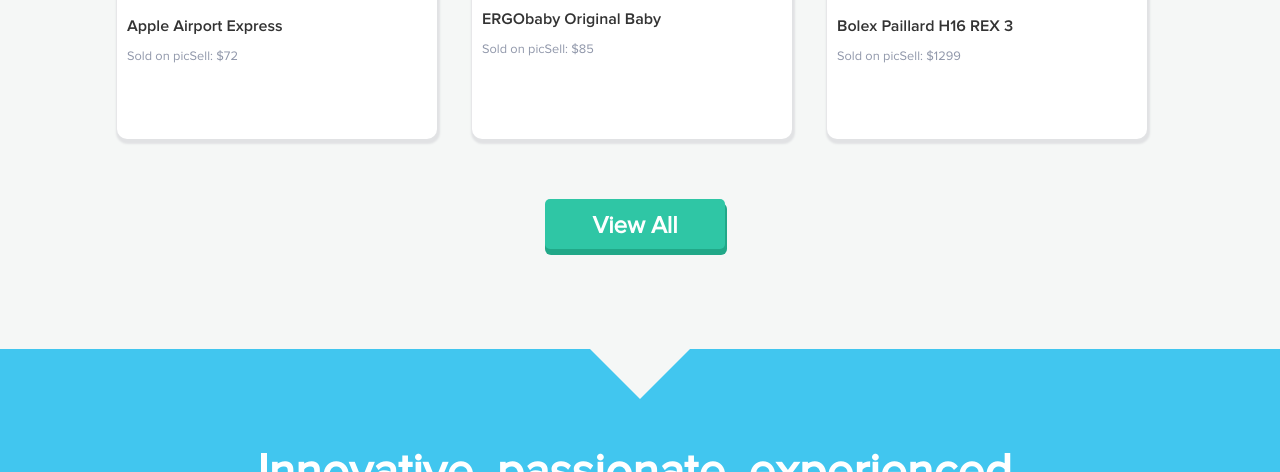
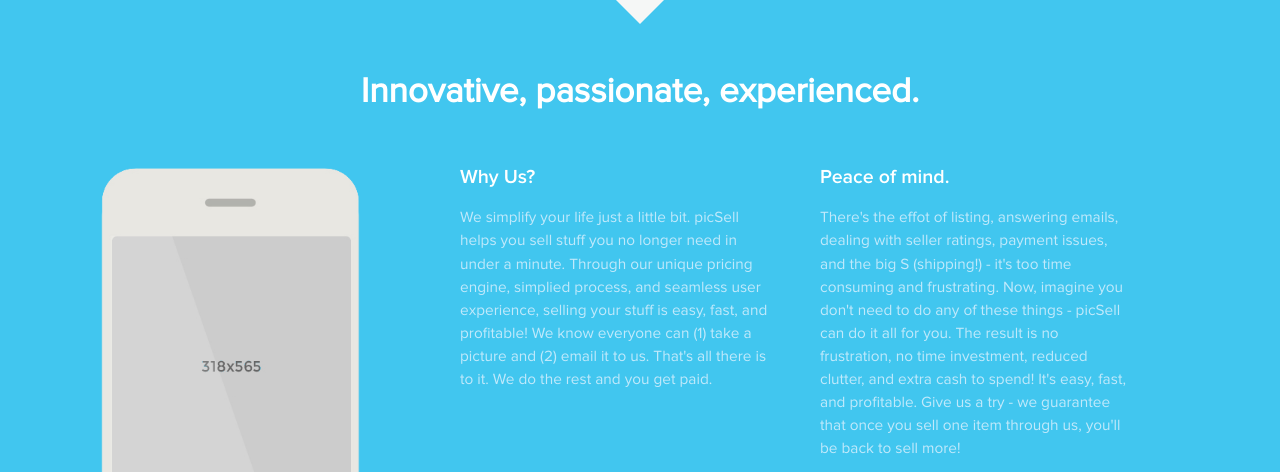
Before and after one commit to bbenoit33/picsellfrontend, a PHP site: page /home.html in a window 1280 px wide. Shown: the part 2552-3024 px from the top of the page. Run offline with PHP 8.4, Linux system fonts and the light colour scheme; some libraries are stand-ins or nearby versions.

Commit message:
everything is smaller

```diff
--- a/home.html
+++ b/home.html
@@ -23,7 +23,7 @@
 </head>
 <header>
 	<div class="max_width_wrapper">
-		<h1><a href="/"><img src="images/picsell_logo.png" alt="picSell"/></a></h1>
+		<h1><a href="/"><img src="images/picsell_logo.png" alt="picSell" width="180"/></a></h1>
 		<img src="images/menu_gray.png" class="hamburger_menu"/>
 		<script>
 			$("header").on("click", ".hamburger_menu", function(event){
@@ -156,7 +156,7 @@
 		<div class="max_width_wrapper">
 			<h1> Innovative, passionate, experienced. </h1>
 			<div id="left_column" class="column">
-				<img src="images/iPhone_top_half.png" alt="half iPhone"/>
+				<img src="images/iPhone_top_half.png" alt="half iPhone" width="260" height="314"/>
 			</div>
 			<div id="middle_column" class="column">
 				<h3> Why Us? </h3>
--- a/main.css
+++ b/main.css
@@ -9,7 +9,7 @@
 
 html{
 	background: #fff;
-	font-size: 16px;
+	font-size: 14px;
 	width: 100%;
 	box-sizing: border-box;
 	font-family: 'ProximaNova-Regular', sans-serif;
@@ -336,7 +344,7 @@ li #image-placeholder{
 	font-size: 1.5em;
 	margin: 50px 0 0 0;
 	padding: 15px auto;
-	margin-left: 545px;
+	margin-left: 565px;
 }
 
 #whyus{
@@ -354,20 +362,25 @@ li #image-placeholder{
 #whyus h1{
 	text-align: center;
 	width: 100%;
-	font-size: 3em;
+	font-size: 2.5em;
 	margin-top: 100px;
-	padding-bottom: 40px;
+	padding-bottom: 30px;
 }
 
 #whyus .column{
 	float: left;
-	width: 350px;
+	width: 310px;
 	margin-left: 50px;
+}
+
+#whyus #left_column{
+	margin-left: 100px;
 }
 
 #whyus .column h3{
 	font-family: 'ProximaNova-Semibold', sans-serif;
 	font-size: 1.4em;
+	margin-top: 0;
 }
 
 #whyus .column p{
@@ -469,18 +482,12 @@ li #image-placeholder{
 }
 
 h2.green_button{
-	background: #2fc6a5;
+	background: #41c6ef;
 	font-size: 1.5em;
-	height:50px;
-	width: 180px;
-	box-sizing: border-box;
-	-webkit-border-radius: 5px;
-	-moz-border-radius: 5px;
-	-moz-box-shadow:    1px 5px 0px 1px #21a888;
-	-webkit-box-shadow: 1px 5px 0px 1px #21a888;
-	box-shadow:         1px 5px 0px 1px #21a888;
-	border-radius: 5px;
-	padding: 15px 35px;
+	width: 140px;
+	padding-top: 20px;
+	padding-bottom: 20px;
+	text-align: center;
 }
 
 #notifyme .green_button{
```
Also changed, not shown: other parts of main.css (+49 -28 lines), images/checkmark_bullet.png, images/picsell_logo.png.
